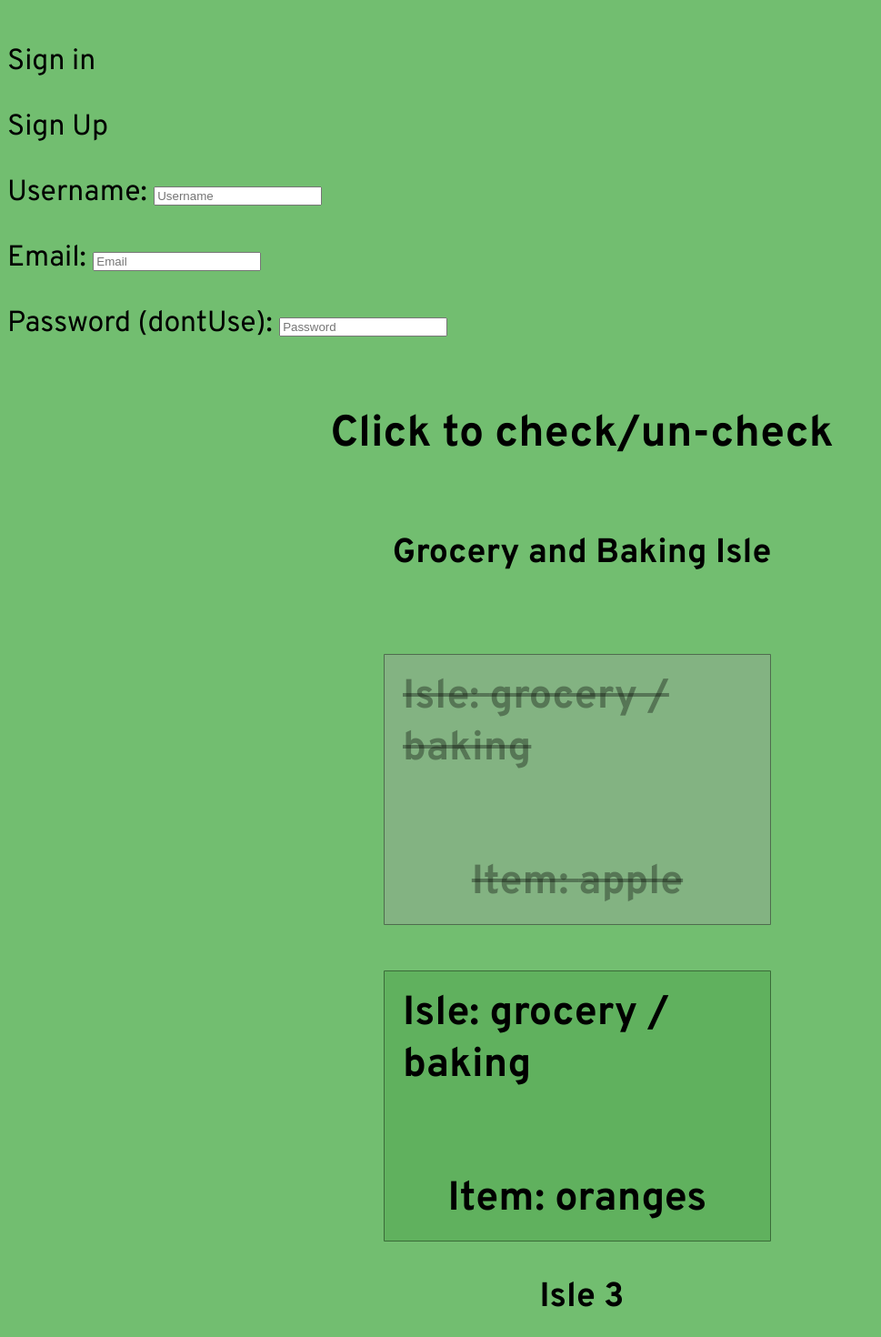
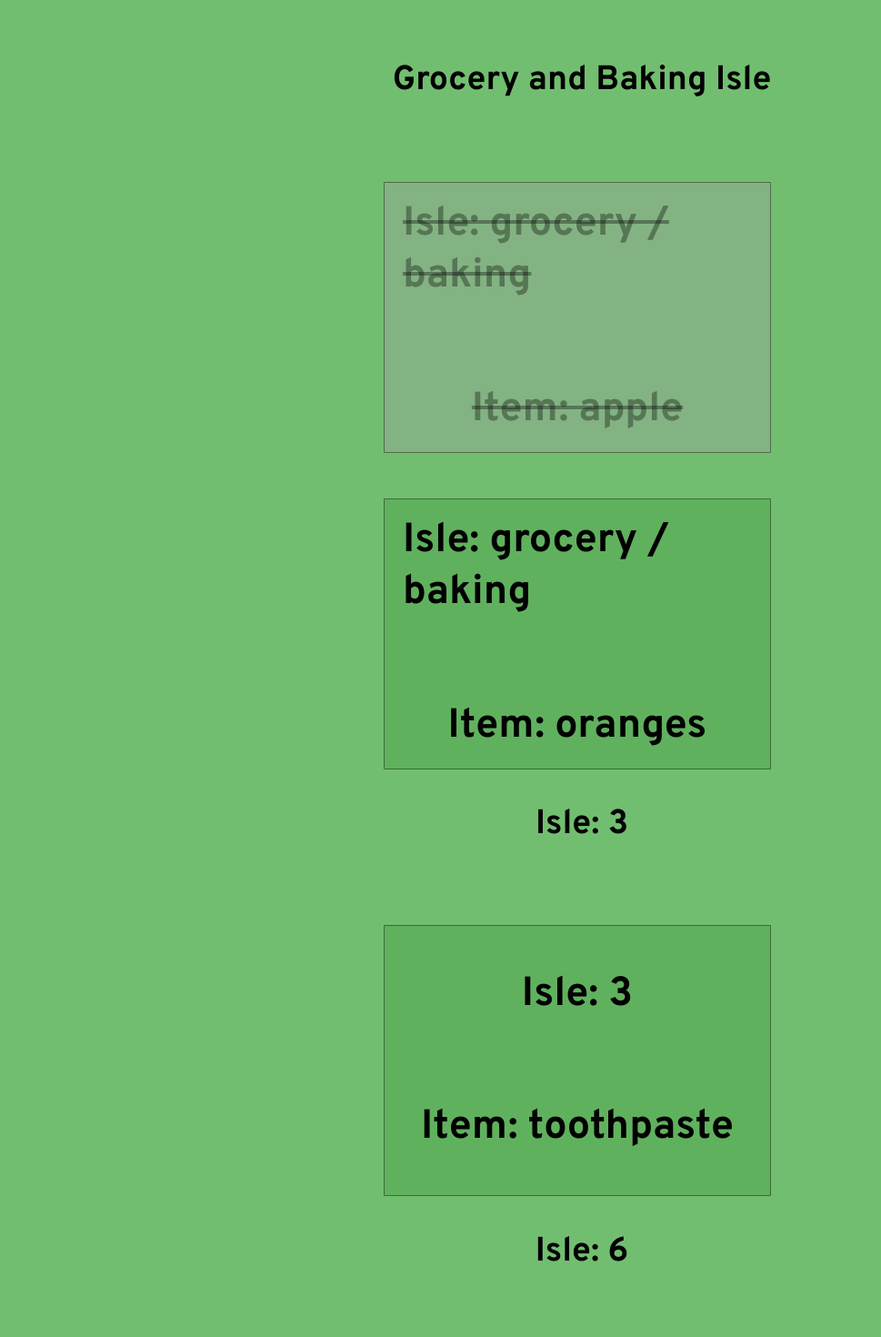
Before and after one commit to louis-fowler/zill-beta, a React (Create React App) app: page /sorted in a window 1280 px wide. Shown: the part 120-1590 px from the top of the page at 91% size, without its empty margins (0-969 px from the left). Built offline with nearby package versions, Linux system fonts and the light colour scheme.

Commit message:
major refractoring of sorted page

```diff
--- a/src/components/App/App.jsx
+++ b/src/components/App/App.jsx
@@ -111,7 +111,7 @@ class App extends React.Component {
   render() {
     return (
       <div className="App">
-        <Route path="/" component={SignIn} />
+        <Route exact path="/" component={SignIn} />
         <Route path="/home" component={TopBanner} />
         <Route
           exact
--- a/src/components/ItemSorter/ItemSorter.jsx
+++ b/src/components/ItemSorter/ItemSorter.jsx
@@ -16,7 +16,7 @@ const ItemSorter = props => {
               ? 'Grocery / Baking'
               : list.isle}
           </p>
-          {list.check === true ? (
+          {list.check ? (
             <div className="checkMarkContainer">
               <img
                 src={process.env.PUBLIC_URL + 'images/check.svg'}
--- a/src/components/SignInPage/Register/Register.jsx
+++ b/src/components/SignInPage/Register/Register.jsx
@@ -13,6 +13,8 @@ function Register() {
     addUser[name] = value
     setNewUser(addUser)
   }
+
+
 
   return (
     <div>
--- a/src/components/SortedPage/SortedPage.jsx
+++ b/src/components/SortedPage/SortedPage.jsx
@@ -4,15 +4,38 @@ import ScrollToTop from '../ScrollToTop/ScrollToTop'
 import { Link } from 'react-router-dom'
 
 const SortedPage = props => {
-  let grocArray = props.list.filter(i => i.isle === 0)
-  let oneArray = props.list.filter(i => i.isle === 1)
-  let twoArray = props.list.filter(i => i.isle === 2)
-  let threeArray = props.list.filter(i => i.isle === 3)
-  let fourArray = props.list.filter(i => i.isle === 4)
-  let fiveArray = props.list.filter(i => i.isle === 5)
-  let sixArray = props.list.filter(i => i.isle === 6)
-  let sevenArray = props.list.filter(i => i.isle === 7)
-  let eightArray = props.list.filter(i => i.isle === 8)
+  const createArrays = () => {
+   let sortedArrays = []
+    for (let i = 0; i <=8; i++) {
+      const listGroup = props.list.filter(list => list.isle === i)
+      sortedArrays.push(listGroup)
+    }
+    return sortedArrays
+  }
+
+  // const listArrays = [
+  //   props.list.filter(i => i.isle === 0),
+  //   props.list.filter(i => i.isle === 1),
+  //   props.list.filter(i => i.isle === 2),
+  //   props.list.filter(i => i.isle === 3),
+  //   props.list.filter(i => i.isle === 4),
+  //   props.list.filter(i => i.isle === 5),
+  //   props.list.filter(i => i.isle === 6),
+  //   props.list.filter(i => i.isle === 7),
+  //   props.list.filter(i => i.isle === 8)
+  // ]
+
+  // console.log('listArrays :',listArrays)
+
+  // let grocArray = props.list.filter(i => i.isle === 0)
+  // let oneArray = props.list.filter(i => i.isle === 1)
+  // let twoArray = props.list.filter(i => i.isle === 2)
+  // let threeArray = props.list.filter(i => i.isle === 3)
+  // let fourArray = props.list.filter(i => i.isle === 4)
+  // let fiveArray = props.list.filter(i => i.isle === 5)
+  // let sixArray = props.list.filter(i => i.isle === 6)
+  // let sevenArray = props.list.filter(i => i.isle === 7)
+  // let eightArray = props.list.filter(i => i.isle === 8)
 
   const itemsLeft = () => {
     let itemLeftArray = props.list.filter(obj => obj.check === false)
@@ -26,7 +49,14 @@ const SortedPage = props => {
   return (
     <div className="sortedWrapper">
       <h2>Click to check/un-check</h2>
-      {grocArray.length !== 0 ? (
+      {createArrays().map((array, i) => (
+        array.length !== 0 && (
+          <div key={i} className="sCardContainer">
+            <h3>{i === 0 ? "Grocery and Baking Isle" : `Isle: ${i}`}</h3>
+          <ItemCard array={array} toggleCheck={props.toggleCheck} />
+        </div>)
+      ))}
+      {/* {grocArray.length !== 0 ? (
         <div className="sCardContainer">
           <h3>Grocery and Baking Isle</h3>
           <ItemCard array={grocArray} toggleCheck={props.toggleCheck} />
@@ -79,11 +109,11 @@ const SortedPage = props => {
           <h3>Isle 8</h3>
           <ItemCard array={eightArray} toggleCheck={props.toggleCheck} />
         </div>
-      ) : null}
+      ) : null} */}
       <div>
         <h3>{itemsLeft()}</h3>
       </div>
-      <Link onClick={props.scroll} className="sortButton" to="/">
+      <Link onClick={props.scroll} className="sortButton" to="/home">
         Add or delete
       </Link>
       <ScrollToTop />
```
